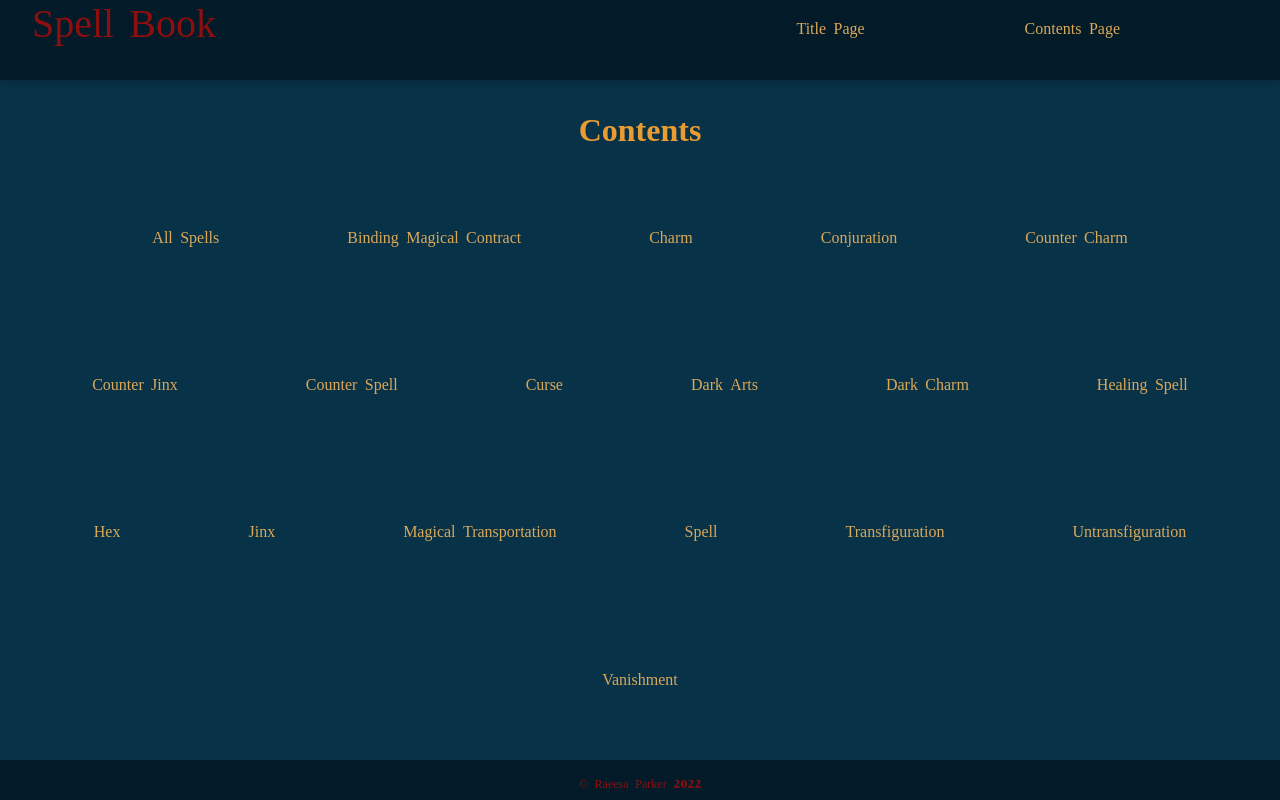
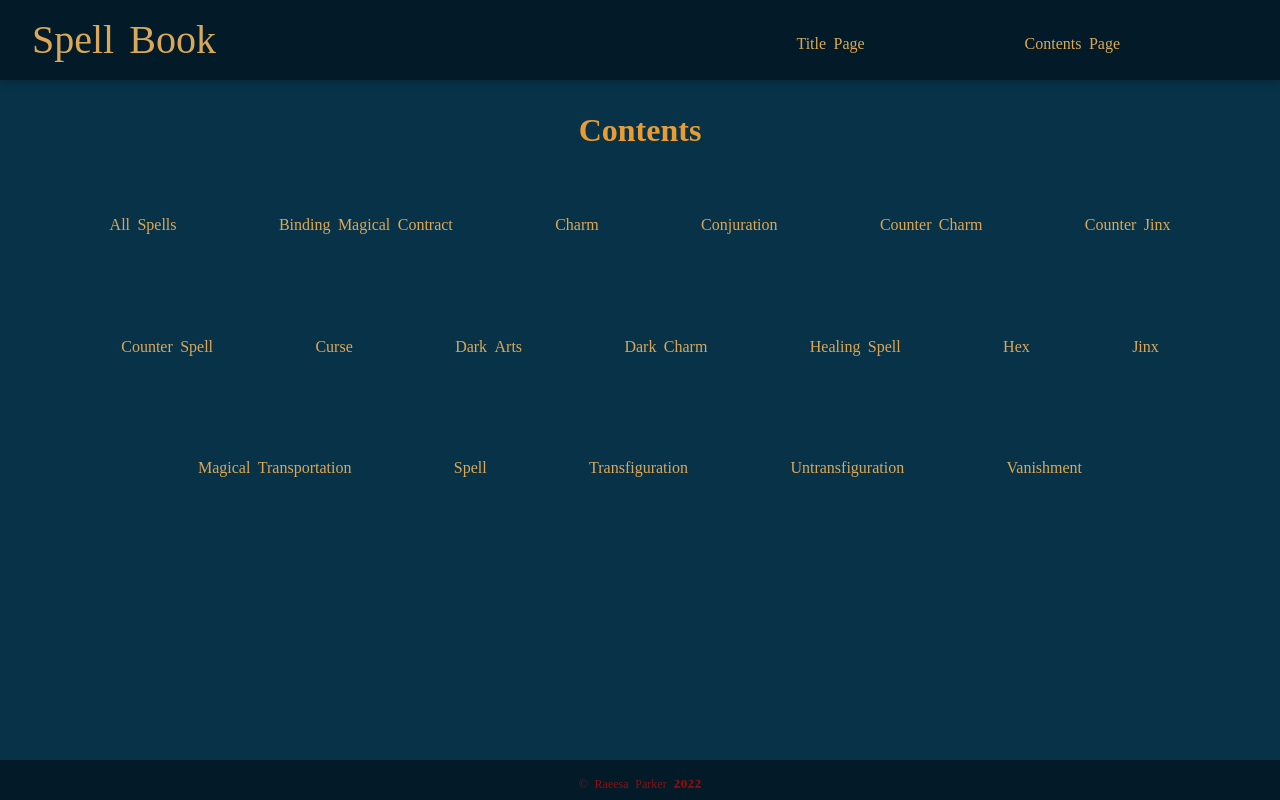
Before and after one commit to RaeesaParker/wizarding-spell-book, a React (Create React App) app: page /menu in a window 1280 px wide. Built offline with nearby package versions, Linux system fonts and the light colour scheme; a web font is replaced by a local one.

Commit message:
Add dynamic path name

```diff
--- a/src/App.css
+++ b/src/App.css
@@ -86,6 +86,7 @@ p{
 .navbar-container{
   align-items: center;
   display: flex;
+  height: 100%;
   justify-content: space-between;
 }
 
@@ -117,7 +118,7 @@ p{
 
 
 .menu-link{
-  margin: 5%;
+  margin: 4%;
   text-align: center;
 }
 
--- a/src/components/Menu.js
+++ b/src/components/Menu.js
@@ -1,13 +1,18 @@
 import React from 'react';
-import { useState, useEffect } from 'react';
+import { useState, useEffect , useRef} from 'react';
 import {Link} from 'react-router-dom';
 
 function Menu(props){
+
+  // Set state of the routing path
+
 
   // Items for the menu
   const menu = ["All Spells", "Charm", "Conjuration", "Spell", "Transfiguration", "Healing Spell", "Dark Charm", "Jinx", "Curse", "Magical Transportation", "Hex", "Counter Spell", "Dark Arts", "Counter Jinx", "Counter Charm", "Untransfiguration", "Binding Magical Contract", "Vanishment"]
 
   let sortedMenu = menu.sort()
+
+  // Create array to store menu without spaces
 
 
 
@@ -21,6 +26,7 @@ function Menu(props){
     if (id == 0){
       chosenPageName = " ";
     }
+    console.log("Menu chosenPage:", props.chosenPage)
     props.setChosenPage(chosenPageName)
   }
 
@@ -33,7 +39,7 @@ function Menu(props){
 
         {sortedMenu.map(( menuItem, menuIndex ) => {
           return(
-            <Link className='menu-link' to={`/spells`} >
+            <Link key={menuIndex} className='menu-link' to={`/spells/${menuItem.replace(/\s+/g,'')}`} >
               <p onClick={() => chosenPageFunc(menuIndex)} key={menuIndex}>{menuItem}</p>
             </Link>
           )
--- a/src/components/SpellPage.js
+++ b/src/components/SpellPage.js
@@ -1,8 +1,11 @@
 import React from 'react';
+import { useParams } from 'react-router-dom';
 import { useState, useEffect } from 'react';
 import SpellCard from './subcomponents/SpellCard';
 
 function SpellPage(props) {
+
+  const {spellType} = useParams()
 
   // Set state to store the spells
   const [spells, setSpells] = useState([]);
--- a/src/components/functionality.js
+++ b/src/components/functionality.js
@@ -22,7 +22,7 @@ function Functionality(){
           element={<About></About>}
         />
         <Route
-          path ={`/spells`}
+          path ={`/spells/:spellType`}
           element= {<SpellPage chosenPage={chosenPage} setChosenPage={setChosenPage}></SpellPage>}
         />
 
--- a/src/components/header.js
+++ b/src/components/header.js
@@ -16,15 +16,15 @@ function Heading(){
         <div className="navbar-container">
 
           <Link className="navbar-brand" to={'/home'}>
-            <a>Spell Book</a>
+            <p>Spell Book</p>
           </Link>
 
-          <Link class="navbar-contents" to={'/home'} >
-            <a>Title Page</a>
+          <Link className="navbar-contents" to={'/home'} >
+            <p>Title Page</p>
           </Link>
 
-          <Link class="navbar-contents" to={'/menu'} >
-            <a>Contents Page</a>
+          <Link className="navbar-contents" to={'/menu'} >
+            <p>Contents Page</p>
           </Link>
 
         </div>
```
